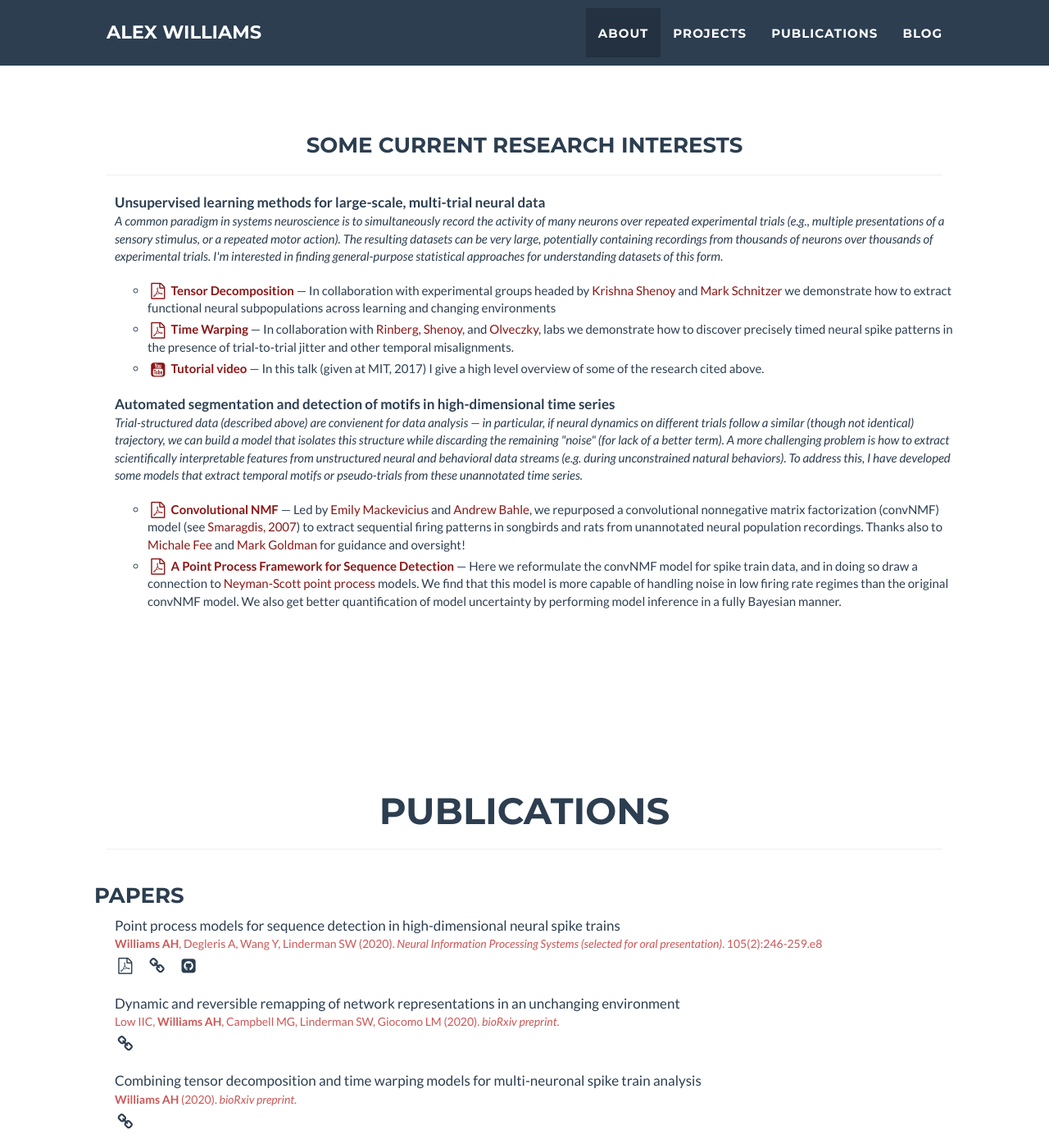
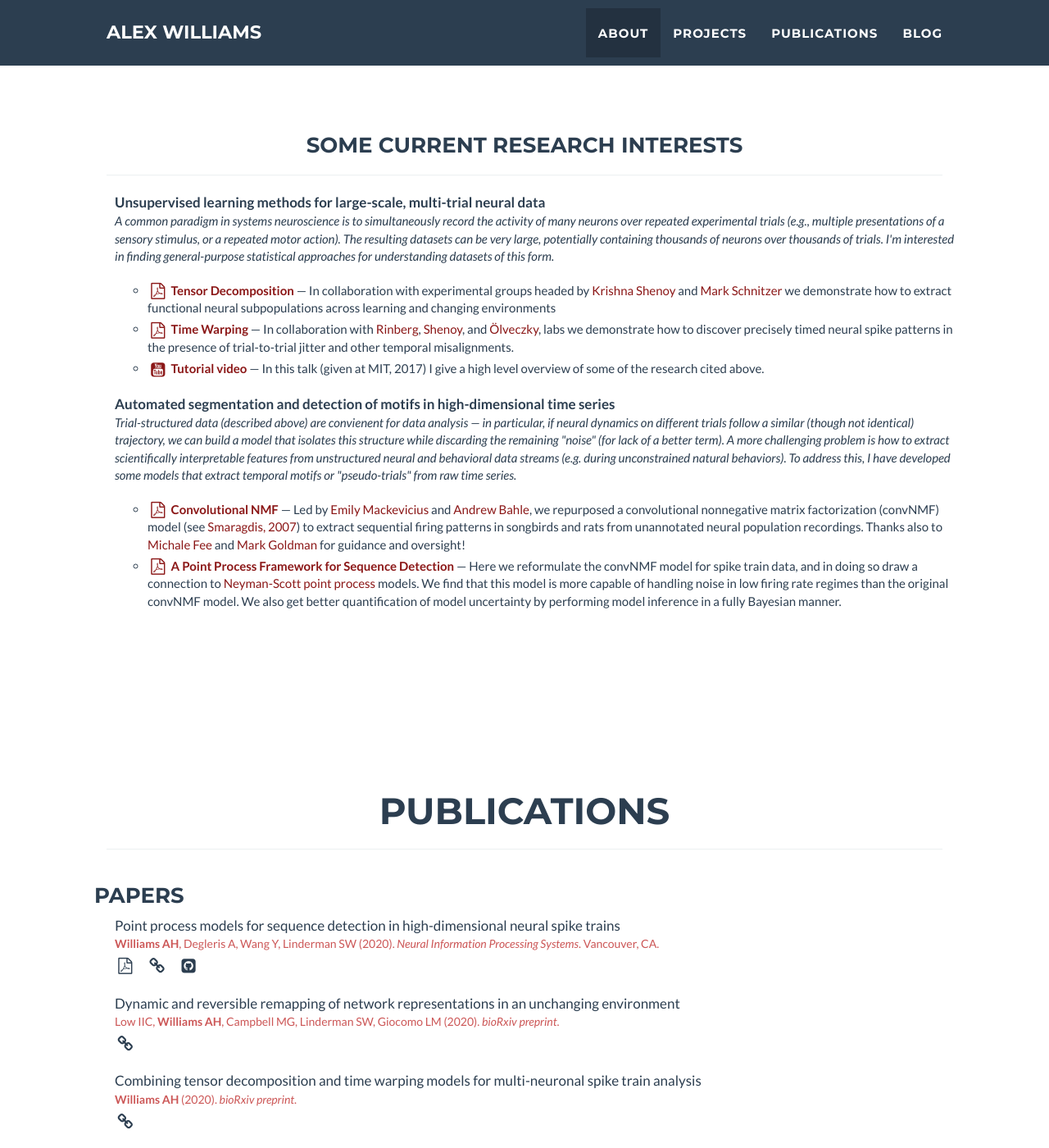
Before and after one commit to ahwillia/ahwillia.github.com, a Jekyll site: the page built from index.html, in a window 1280 px wide and 1400 px high, scrolled down 1124 px. Shown: the whole window at 82% size. Built offline with Jekyll 4.4.1, drawn with Linux system fonts in a browser that asks for light colours; nearby versions of some CDN libraries; library files that are not in the unit come from our copies; some of the changed text lies outside the part shown.

```diff
--- a/_data/papers.yml
+++ b/_data/papers.yml
@@ -1,11 +1,12 @@
 - title: Point process models for sequence detection in high-dimensional neural spike trains
   author: <b>Williams AH</b>, Degleris A, Wang Y, Linderman SW
   year: 2020
-  journal: Neural Information Processing Systems (selected for oral presentation)
-  pg: 105(2):246-259.e8
+  journal: Neural Information Processing Systems
+  pg: Vancouver, CA.
   link: https://arxiv.org/abs/2010.04875
   github: https://github.com/lindermanlab/PPSeq.jl
   pdf: https://arxiv.org/pdf/2010.04875.pdf
+  award: selected for oral presentation
 
 - title: Dynamic and reversible remapping of network representations in an unchanging environment
   author: Low IIC, <b>Williams AH</b>, Campbell MG, Linderman SW, Giocomo LM
@@ -35,15 +36,16 @@
   pdf: /pdf/2020_timewarp.pdf
 
 - title: Universality and individuality in neural dynamics across large populations of recurrent networks
-  author: Maheswaranathan N, <b>Williams AH</b>, Golub MD, Ganguli S, Sussillo D
+  author: Maheswaranathan N*, <b>Williams AH</b>*, Golub MD, Ganguli S, Sussillo D
   year: 2019
   journal: Neural Information Processing Systems
-  pg: Vancouver, CA. (selected for spotlight talk)
+  pg: Vancouver, CA.
   link: https://arxiv.org/abs/1907.08549
   pdf: /pdf/2019_univ_and_indiv.pdf
+  award: selected for spotlight talk
 
 - title: Reverse engineering recurrent networks for sentiment classification reveals line attractor dynamics
-  author: Maheswaranathan N, <b>Williams AH</b>, Golub MD, Ganguli S, Sussillo D
+  author: Maheswaranathan N*, <b>Williams AH</b>*, Golub MD, Ganguli S, Sussillo D
   year: 2019
   journal: Neural Information Processing Systems
   pg: Vancouver, CA
@@ -60,7 +62,7 @@
   pdf: /pdf/2019_hals_convnmf.pdf
 
 - title: Unsupervised discovery of temporal sequences in high-dimensional datasets, with applications to neuroscience
-  author: Mackevicius EL, Bahle AH, <b>Williams AH</b>, Gu S, Denissenko NI, Goldman MS, Fee MS
+  author: Mackevicius EL*, Bahle AH*, <b>Williams AH</b>, Gu S, Denissenko NI, Goldman MS, Fee MS
   year: 2019
   journal: eLife
   pg: 8:e38471
--- a/_data/projects.yml
+++ b/_data/projects.yml
@@ -3,9 +3,9 @@
     A common paradigm in systems neuroscience is to simultaneously record the
     activity of many neurons over repeated experimental trials (e.g., multiple
     presentations of a sensory stimulus, or a repeated motor action). The resulting
-    datasets can be very large, potentially containing recordings from thousands of
-    neurons over thousands of experimental trials. I'm interested in finding
-    general-purpose statistical approaches for understanding datasets of this form.
+    datasets can be very large, potentially containing thousands of
+    neurons over thousands of trials. I'm interested in finding general-purpose
+    statistical approaches for understanding datasets of this form.
 - items:
   - name: Tensor Decomposition
     icon: file-pdf-o
@@ -25,7 +25,7 @@
       <a href="https://med.nyu.edu/faculty/dmitry-rinberg" target="_blank">Rinberg</a>,
       <a href="https://shenoy.people.stanford.edu/overview" target="_blank">Shenoy</a>,
       and
-      <a href="https://olveczkylab.oeb.harvard.edu/" target="_blank">Olveczky</a>,
+      <a href="https://olveczkylab.oeb.harvard.edu/" target="_blank">&Ouml;lveczky</a>,
       labs we demonstrate how to discover precisely timed neural spike patterns in
       the presence of trial-to-trial jitter and other temporal misalignments.
   - name: Tutorial video
@@ -43,7 +43,7 @@
     (for lack of a better term). A more challenging problem is how to extract scientifically
     interpretable features from unstructured neural and behavioral data streams (e.g. during
     unconstrained natural behaviors). To address this, I have developed some models that extract
-    temporal motifs or pseudo-trials from these unannotated time series.
+    temporal motifs or "pseudo-trials" from raw time series.
 
 - items:
   - name: Convolutional NMF
```
